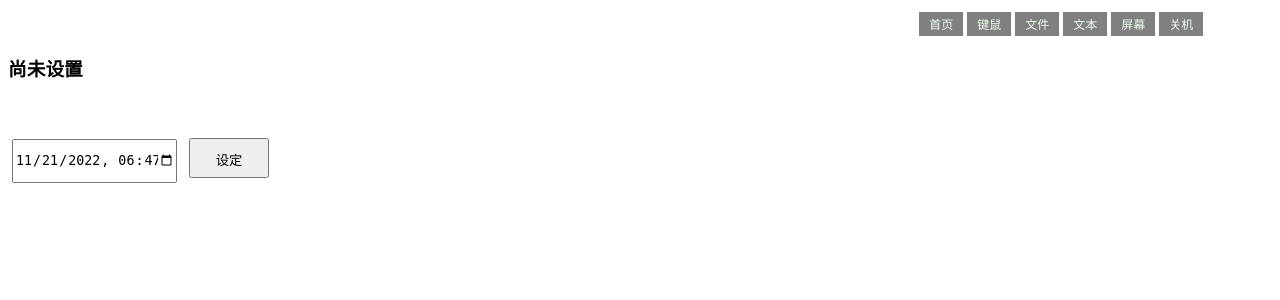
After one commit to alexander-zou/htpc-web-ctrl, a Flask app: page /shutdown_timer in a window 1280 px wide. The commit adds this page. Shown: the top 300 px of the page. Run offline with Flask 2, Linux system fonts and the light colour scheme.

Commit message:
+feat: add shutdown timer

```diff
--- a/app.py
+++ b/app.py
@@ -10,7 +10,7 @@
 
 '''
 
-import os, threading, time, hashlib, webbrowser
+import os, threading, time, datetime, hashlib, webbrowser, threading
 from flask import Flask
 from flask import request
 from flask import make_response, render_template, redirect, abort, send_from_directory
@@ -86,6 +86,44 @@ GRID_BUTTON_FUNCTIONS = [
     'apps',
     ( 'win', 'up'),
 ]
+
+class ShutdownDeamon( threading.Thread):
+    Instance = None
+    TargetTime = None
+    Exiting = False
+    Func = None
+    def run( self):
+        while not ShutdownDeamon.Exiting:
+            time.sleep( 1)
+            if ShutdownDeamon.TargetTime is not None and datetime.datetime.now() > ShutdownDeamon.TargetTime:
+                ShutdownDeamon.TargetTime = None
+                if ShutdownDeamon.Func is not None:
+                    ShutdownDeamon.Func()
+        print( 'ShutdownDeamon Quiting...')
+    @staticmethod
+    def Setup( func, ts):
+        ShutdownDeamon.Exiting = False
+        ShutdownDeamon.TargetTime = ts
+        ShutdownDeamon.Func = func
+        if ShutdownDeamon.Instance is None or not ShutdownDeamon.Instance.is_alive():
+            ShutdownDeamon.Instance = ShutdownDeamon()
+            ShutdownDeamon.Instance.start()
+    @staticmethod
+    def TargetString():
+        if ShutdownDeamon.TargetTime is None:
+            return ''
+        return ShutdownDeamon.TargetTime.strftime( '%Y-%m-%d %H:%M')
+    @staticmethod
+    def IsSet():
+        return ShutdownDeamon.TargetTime is not None
+    @staticmethod
+    def Cancle():
+        ShutdownDeamon.TargetTime = None
+    @staticmethod
+    def ExitAndWait():
+        ShutdownDeamon.Exiting = True
+        if ShutdownDeamon.Instance is not None:
+            ShutdownDeamon.Instance.join()
 
 is_mouse_down = False
 
@@ -331,6 +369,27 @@ def shutdown():
     threading.Thread( target=power_off, args=(1,)).start()
     return 'Bye'
 
+@app.route( '/shutdown_timer', methods=['POST','GET'])
+def shutdown_timer():
+    warning = ''
+    now = datetime.datetime.now()
+    if request.method == 'POST':
+        print( request.values)
+        if 't' not in request.values:
+            ShutdownDeamon.Cancle()
+        else:
+            target = datetime.datetime.strptime( request.values[ 't'], '%Y-%m-%dT%H:%M')
+            if target < now + datetime.timedelta( seconds=30):
+                warning = '定时须至少超过半分钟！'
+            else:
+                ShutdownDeamon.Setup( power_off, target)
+    dt = now + datetime.timedelta( hours=1) if ShutdownDeamon.TargetTime is None else ShutdownDeamon.TargetTime
+    return render_template( 'shutdown_timer.html',
+                                warning=warning,
+                                cur_set=ShutdownDeamon.IsSet(),
+                                cur_target=ShutdownDeamon.TargetString(),
+                                default_t=dt.strftime( '%Y-%m-%d %H:%M'))
+
 @app.route( '/favicon.ico')
 def icon():
     return send_from_directory( 'statics', 'favicon.ico')
--- a/templates/base.html
+++ b/templates/base.html
@@ -8,7 +8,7 @@
         /* width: 64px;
         height: 32px;
         line-height: 32px; */
-        width: 48px;
+        width: 44px;
         height: 24px;
         line-height: 24px;
         background-color: grey;
@@ -34,5 +34,6 @@
         <li class="navli"><a class="nava" href="/shelf">文件</a></li>
         <li class="navli"><a class="nava" href="/text">文本</a></li>
         <li class="navli"><a class="nava" href="/screen">屏幕</a></li>
+        <li class="navli"><a class="nava" href="/shutdown_timer">关机</a></li>
     </ul>
 </nav>
--- /dev/null
+++ b/templates/shutdown_timer.html
@@ -0,0 +1,51 @@
+{% extends 'base.html' %}
+
+{% block title %}Text{% endblock %}
+
+{% block content %}
+
+<style>
+    .button {
+        height:40px;
+        width: 80px;
+        line-height: 40px;
+        text-align: center;
+        margin: 4px;
+        display: inline-block;
+    }
+    .inputbox {
+        height:40px;
+        width:160px;
+        line-height: 40px;
+        text-align: center;
+        margin: 4px;
+        display: inline-block;
+    }
+    .warning {
+        color: rgb(211, 105, 57);
+    }
+</style>
+
+<div style="margin-top:54px">
+    {% if cur_set %}
+    <h3>
+    <form action="/shutdown_timer" method="post">
+        计划于 {{cur_target}} 关机！
+        <button class="button" type="submit">取消</button>
+    </form>
+    </h3>
+    {% else %}
+    <h3>尚未设置</h3>
+    {% endif %}
+    <br>
+    <p class="warning">
+        {{warning}}
+    </p>
+    <form action="/shutdown_timer" method="post">
+        <input class="inputbox" type="datetime-local" id="t" name="t" value="{{default_t}}">
+        <button class="button" type="submit">设定</button>
+    </form><br><br>
+
+</div>
+
+{% endblock %}
```
